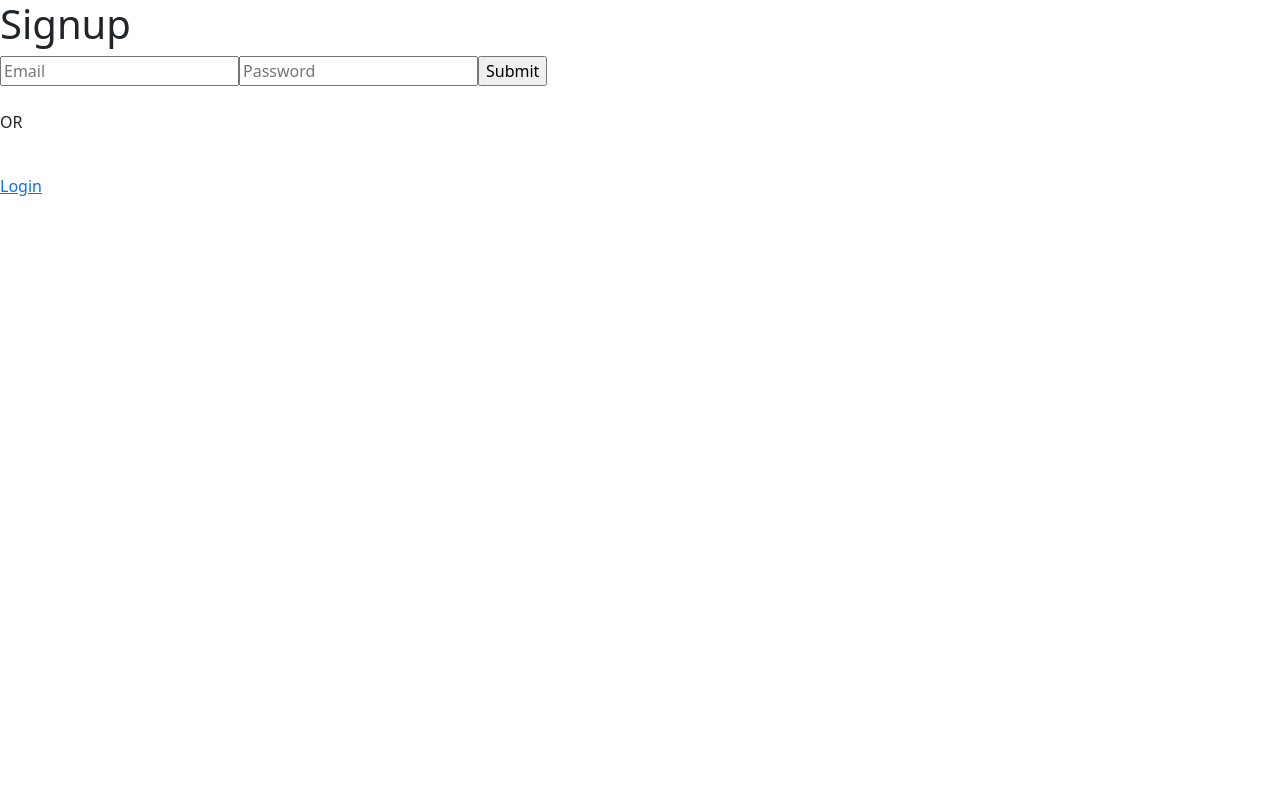
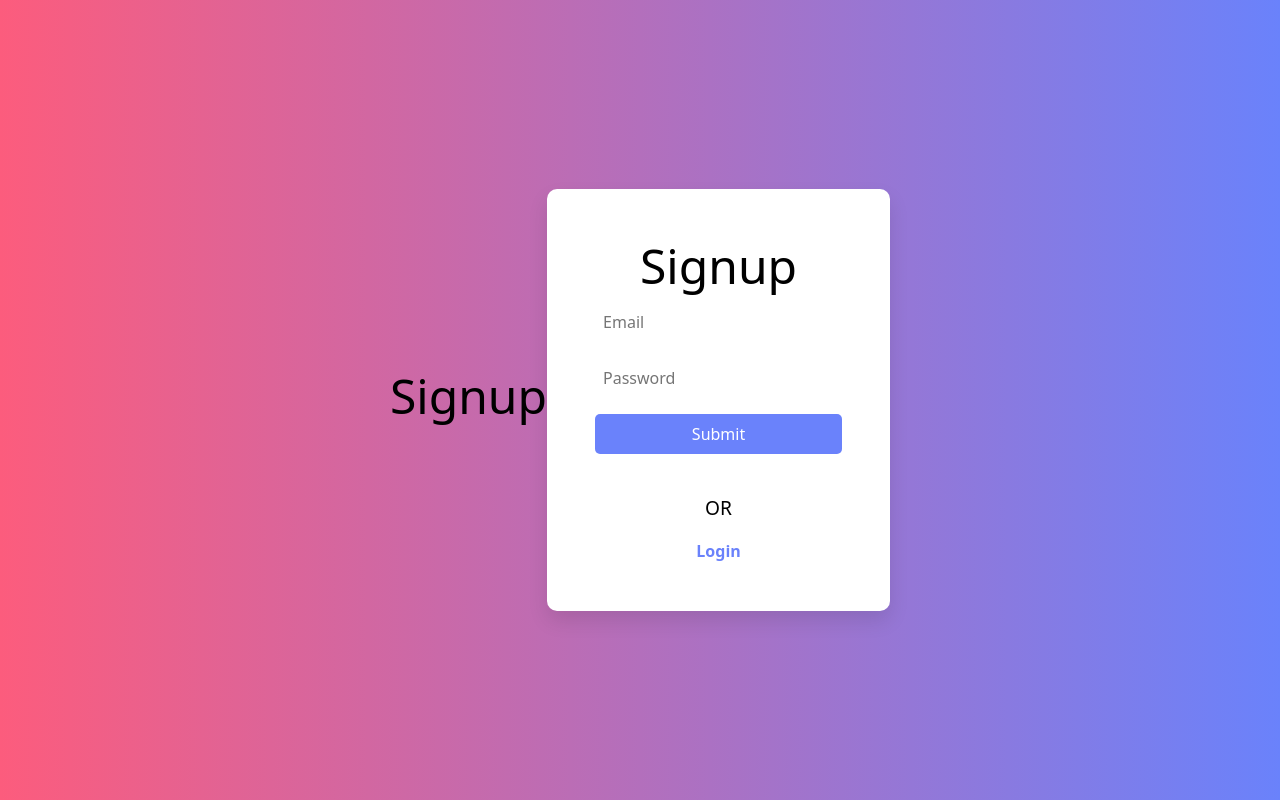
Before and after one commit to GabrieliusSavickis/PPIPRoject, a React (Create React App) app in the folder my-react-app/: page /signup in a window 1280 px wide. Built offline with nearby package versions, Linux system fonts and the light colour scheme.

Commit message:
Added CSS styling for Login, SignUp and Navbar

```diff
--- a/my-react-app/src/components/Home.js
+++ b/my-react-app/src/components/Home.js
@@ -1,6 +1,7 @@
 import React from 'react';
 import Nav from 'react-bootstrap/Nav';
 import Navbar from 'react-bootstrap/Navbar';
+import '../styling/navbar.css';
 
 
 function Home() {
@@ -8,7 +9,7 @@ function Home() {
     //This hook returns the current location object
     return (
         <div className="HomePage">
-            <Navbar bg="primary" variant="dark">
+            <Navbar>
                 <Nav className="mr-auto">
                     <Nav.Link href="/Home">Home</Nav.Link>
                     <Nav.Link href="/F1">Formula 1</Nav.Link>
--- a/my-react-app/src/components/Login.js
+++ b/my-react-app/src/components/Login.js
@@ -1,6 +1,7 @@
 import React, { useState } from 'react';
 import axios from "axios";
 import { useNavigate, Link } from "react-router-dom";
+import '../styling/login.css';
 
 
 function Login() {
@@ -40,18 +41,16 @@ function Login() {
 
             <h1>Login</h1>
 
-            {/*This is a form for a user to login*/}
-            <form action="POST">
+           {/*This is a form for a user to login*/}
+           <form action="POST">
+            <h1>Login</h1>
                 <input type="email" onChange={(event) => { setEmail(event.target.value) }} placeholder="Email" />
                 <input type="password" onChange={(event) => { setPassword(event.target.value) }} placeholder="Password" />
                 <input type="submit" onClick={(event) => submitLogin(event)} />
+                <p>OR</p>
+                {/*If the user doesn't have an account they can clik Sign up instead which will redirect them to the signup link*/}
+                <Link to="/signup">Sign Up</Link>
             </form>
-
-            <br />
-            <p>OR</p>
-            <br />
-            {/*If the user doesn't have an account they can clik Sign up instead which will redirect them to the signup link*/}
-            <Link to="/signup">Sign Up</Link>
         </div>
     );
 }
--- a/my-react-app/src/components/Signup.js
+++ b/my-react-app/src/components/Signup.js
@@ -1,6 +1,7 @@
 import React, { useState } from 'react';
 import axios from 'axios';
 import { useNavigate, Link } from "react-router-dom";
+import '../styling/signup.css';
 
 
 function Signup() {
@@ -40,18 +41,16 @@ function Signup() {
 
             <h1>Signup</h1>
 
-            {/*This is a form for a user to login*/}
-            <form action="POST">
+              {/*This is a form for a user to login*/}
+              <form action="POST">
+            <h1>Signup</h1>
                 <input type="email" onChange={(event) => setEmail(event.target.value)} placeholder="Email" />
                 <input type="password" onChange={(event) => setPassword(event.target.value)} placeholder="Password" />
                 <input type="submit" onClick={(event) => submitSignup(event)} />
+                <p>OR</p>
+                {/*If the user doesn't have an account they can clik Sign up instead which will redirect them to the signup link*/}
+                <Link to="/">Login</Link>
             </form>
-
-            <br />
-            <p>OR</p>
-            <br />
-            {/*If the user doesn't have an account they can clik Sign up instead which will redirect them to the signup link*/}
-            <Link to="/">Login</Link>
         </div>
     );
 }
--- /dev/null
+++ b/my-react-app/src/styling/login.css
@@ -0,0 +1,60 @@
+.login {
+    display: flex;
+    justify-content: center;
+    align-items: center;
+    height: 100vh;
+    background: linear-gradient(to right, #fc5c7d, #6a82fb);
+  }
+
+  .login form {
+    background-color: white;
+    border-radius: 10px;
+    box-shadow: 0px 10px 20px rgba(0, 0, 0, 0.1);
+    padding: 3rem;
+    display: flex;
+    flex-direction: column;
+    align-items: center;
+    text-align: center;
+  }
+
+  .login h1 {
+    font-size: 3rem;
+    color: black;
+  }
+
+  .login form input {
+    padding: 0.5rem;
+    border: none;
+    border-radius: 5px;
+    margin-bottom: 1rem;
+    width: 100%;
+    max-width: 400px;
+  }
+
+  .login form input[type="submit"] {
+    background-color: #6a82fb;
+    color: white;
+    cursor: pointer;
+    transition: background-color 0.2s ease-in-out;
+  }
+
+  .login form input[type="submit"]:hover {
+    background-color: #4f66e8;
+  }
+
+  .login p {
+    color: black;
+    font-size: 1.2rem;
+    margin-top: 1.5rem;
+  }
+
+  .login a {
+    color: #6a82fb;
+    text-decoration: none;
+    font-weight: bold;
+    transition: color 0.2s ease-in-out;
+  }
+
+  .login a:hover {
+    color: #4f66e8;
+  }
--- /dev/null
+++ b/my-react-app/src/styling/navbar.css
@@ -0,0 +1,19 @@
+/* Navbar styling */
+.HomePage .navbar {
+    background-color: red;
+    color: #fff;
+    font-size: 20px;
+    padding: 10px;
+    display: flex;
+    justify-content: center;
+  }
+
+  .HomePage .nav-link {
+    color: #fff;
+    text-decoration: none;
+    margin-right: 10px;
+  }
+
+  .HomePage .nav-link:hover {
+    text-decoration: underline;
+  }
--- /dev/null
+++ b/my-react-app/src/styling/signup.css
@@ -0,0 +1,60 @@
+.signup {
+    display: flex;
+    justify-content: center;
+    align-items: center;
+    height: 100vh;
+    background: linear-gradient(to right, #fc5c7d, #6a82fb);
+  }
+
+  .signup form {
+    background-color: white;
+    border-radius: 10px;
+    box-shadow: 0px 10px 20px rgba(0, 0, 0, 0.1);
+    padding: 3rem;
+    display: flex;
+    flex-direction: column;
+    align-items: center;
+    text-align: center;
+  }
+
+  .signup h1 {
+    font-size: 3rem;
+    color: black;
+  }
+
+  .signup form input {
+    padding: 0.5rem;
+    border: none;
+    border-radius: 5px;
+    margin-bottom: 1rem;
+    width: 100%;
+    max-width: 400px;
+  }
+
+  .signup form input[type="submit"] {
+    background-color: #6a82fb;
+    color: white;
+    cursor: pointer;
+    transition: background-color 0.2s ease-in-out;
+  }
+
+  .signup form input[type="submit"]:hover {
+    background-color: #4f66e8;
+  }
+
+  .signup p {
+    color: black;
+    font-size: 1.2rem;
+    margin-top: 1.5rem;
+  }
+
+  .signup a {
+    color: #6a82fb;
+    text-decoration: none;
+    font-weight: bold;
+    transition: color 0.2s ease-in-out;
+  }
+
+  .signup a:hover {
+    color: #4f66e8;
+  }
```
